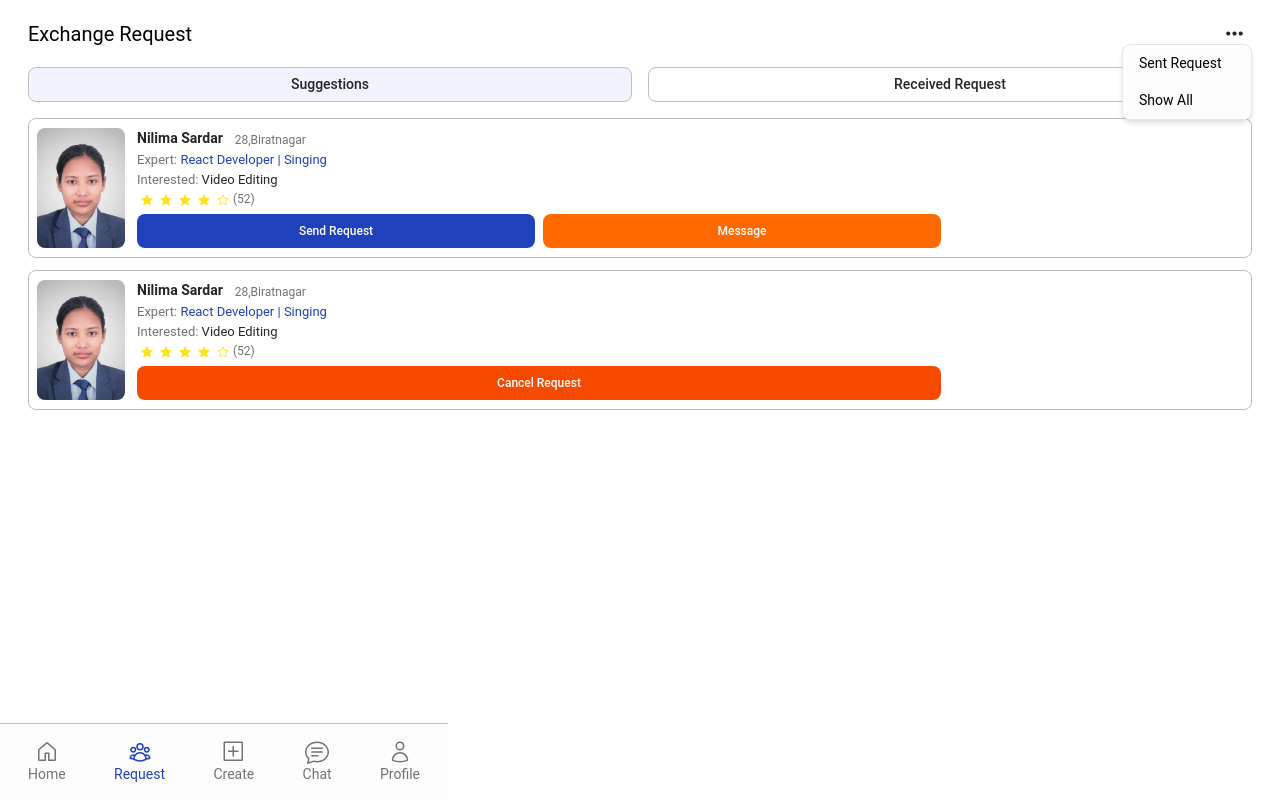
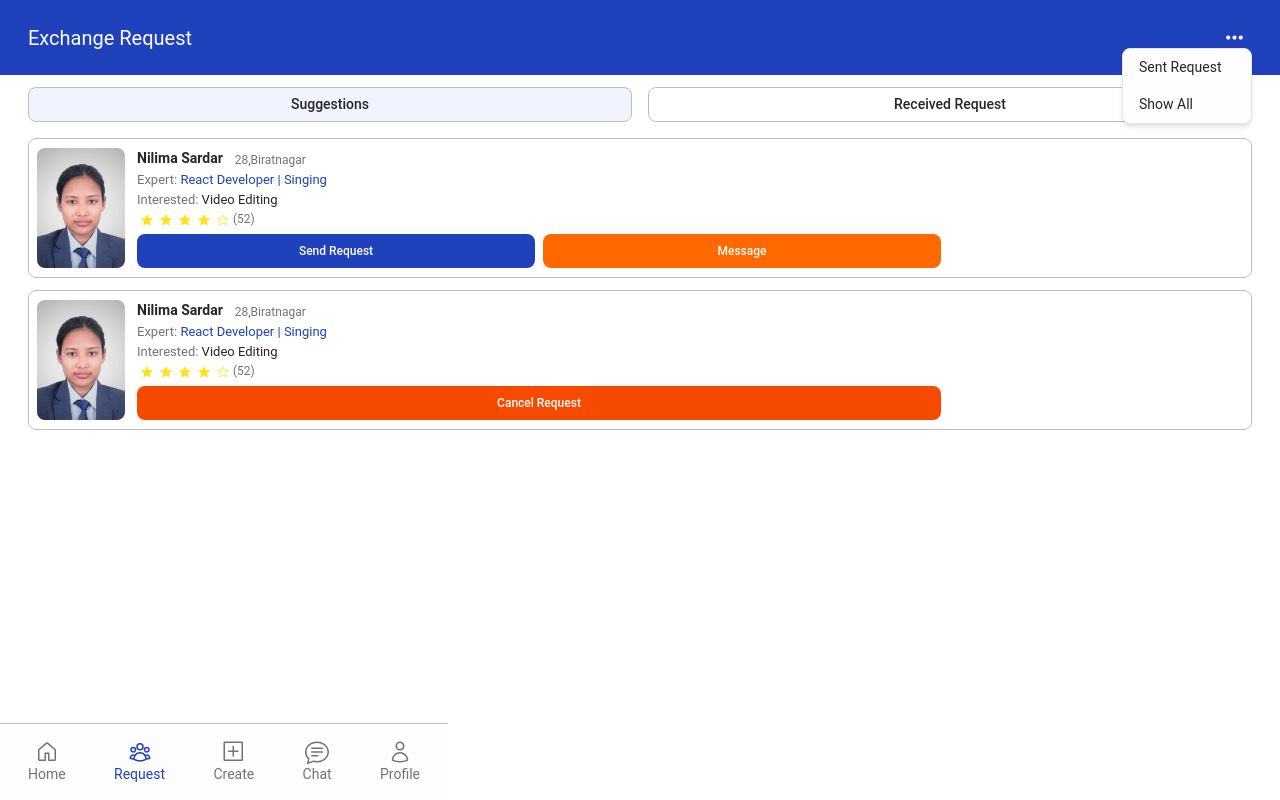
Before and after one commit to NilimaSardar/Skill_Sharing_Platform, a React (Vite) app in the folder Frontend/: page /dashboard/request/sendRequest in a window 1280 px wide. Both pictures are taken after a click on the element 1234 px from the left and 33 px from the top of the page. Built offline with nearby package versions, Linux system fonts and the light colour scheme; no server answers.

Commit message:
added blue color on top in request page

```diff
--- a/Frontend/src/pages/Dashboard/Create.jsx
+++ b/Frontend/src/pages/Dashboard/Create.jsx
@@ -105,6 +105,7 @@ const Create = () => {
           </div>
         </div>
 
+        {/* button */}
         <div className='flex flex-col gap-2 mt-4'>
           <button className='bg-primary text-white text-[12px] font-medium px-2 py-2 rounded-lg w-full'>Post</button>
           <button className='border border-border text-[#737373] text-[12px] font-medium px-2 py-2 rounded-lg w-full'>Cancel</button>
--- a/Frontend/src/pages/Dashboard/Request/RequestList.jsx
+++ b/Frontend/src/pages/Dashboard/Request/RequestList.jsx
@@ -26,8 +26,8 @@ const RequestList = () => {
   }, []);
 
   return (
-    <div className='mx-[28px] relative'>
-      <div className='flex items-center justify-between my-4'>
+    <div className='relative'>
+      <div className='flex items-center justify-between px-[28px] py-5 bg-primary text-white'>
         <h3 className='font-serif w-full text-xl'>Exchange Request</h3>
         <div
           className="w-[35px] h-[35px] flex items-center justify-center rounded-full cursor-pointer relative"
@@ -38,13 +38,13 @@ const RequestList = () => {
           {showMenu && (
             <div className="absolute top-7 right-0 bg-white shadow-md rounded-lg border border-gray-200 z-10 w-[130px]">
               <p
-                className="px-4 py-2 text-[14px] hover:bg-gray-100 cursor-pointer"
+                className="px-4 py-2 text-text text-[14px] hover:bg-gray-100 cursor-pointer"
                 onClick={() => handleFilter("sent")}
               >
                 Sent Request
               </p>
               <p
-                className="px-4 py-2 text-[14px] hover:bg-gray-100 cursor-pointer"
+                className="px-4 py-2 text-text text-[14px] hover:bg-gray-100 cursor-pointer"
                 onClick={() => handleFilter("all")}
               >
                 Show All
@@ -54,6 +54,7 @@ const RequestList = () => {
         </div>
       </div>
 
+      <div className='mx-[28px] my-3'>
         {/* Tabs */}
         <div className="flex w-full gap-4 text-center text-[14px] font-medium text-text">
           <NavLink
@@ -89,6 +90,7 @@ const RequestList = () => {
           <Outlet context={{ filter }} />
         </div>
       </div>
+    </div>
   )
 }
 
```
Also changed, not shown: Frontend/public/images/options.svg. Lines whose indentation alone changed are shown as unchanged.
